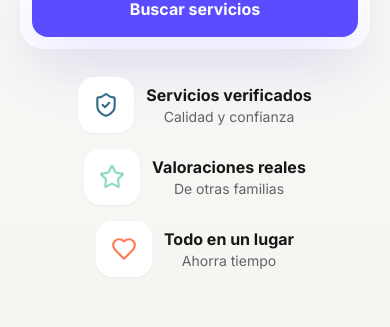
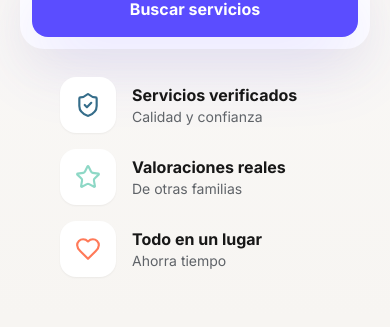
Before and after one commit to rdrgzjavier/kiryco, a Next.js app: page / in a window 390 px wide. Shown: the part 804-1131 px from the top of the page. Built offline with nearby package versions, Linux system fonts and the light colour scheme.

Commit message:
Alinea ventajas del hero en mobile

```diff
--- a/src/app/page.tsx
+++ b/src/app/page.tsx
@@ -160,7 +160,7 @@ export default function Home() {
             </form>
             <div className="mt-7 grid justify-items-center gap-4 sm:grid-cols-3 sm:justify-items-stretch">
               {benefits.map(({ title, text, Icon, color }) => (
-                <div key={title} className="flex min-w-0 items-center justify-center gap-3 text-center sm:justify-start sm:text-left">
+                <div key={title} className="grid w-full max-w-[270px] grid-cols-[56px_1fr] items-center gap-4 text-left sm:max-w-none">
                   <span className="flex h-14 w-14 shrink-0 items-center justify-center rounded-2xl bg-white shadow-sm"><Icon size={26} className={color} aria-hidden /></span>
                   <span className="min-w-0"><strong className="block text-base text-slatecopy">{title}</strong><span className="block text-sm leading-5 text-muted">{text}</span></span>
                 </div>
```
